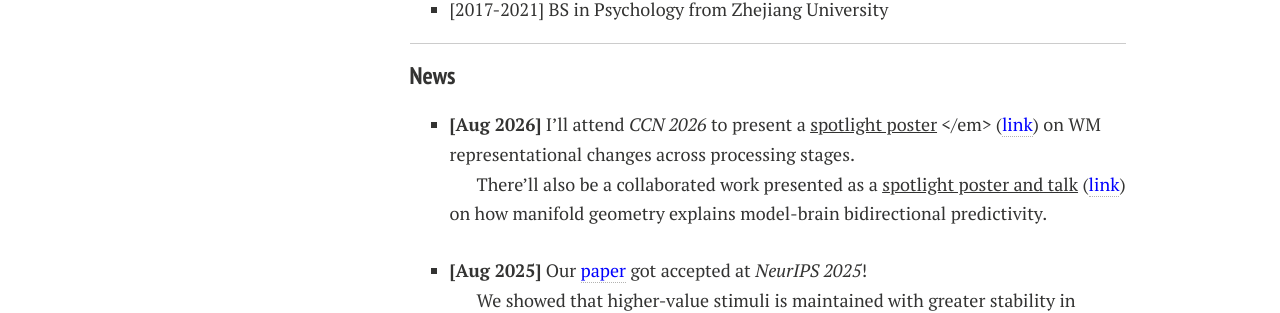
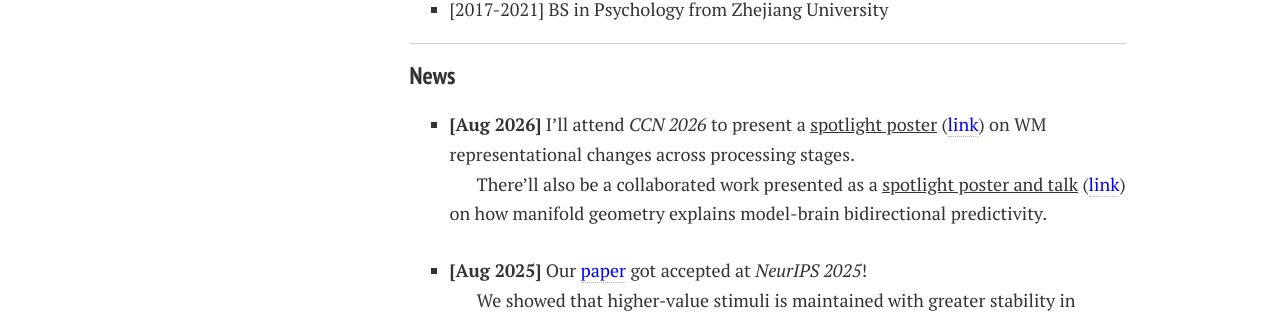
Before and after one commit to Qingqing-Yang-177/Qingqing-Yang-177.github.io, a Jekyll site: the page built from index.md, in a window 1280 px wide. Shown: the part 692-1005 px from the top of the page. Built offline with Jekyll 4.4.1, drawn with Linux system fonts in a browser that asks for light colours; nearby versions of some CDN libraries; comment, search, counter and statistics services are not loaded; a style sheet for code colours, icons or effects is not loaded; our own code applies the rules of GitHub Pages for plain Markdown files.

Commit message:
Update index.md

```diff
--- a/index.md
+++ b/index.md
@@ -22,7 +22,7 @@ I question the neural mechanisms of the goal-directed behaviors in human visual
 
 ---
 ### News
-- **[Aug 2026]** I'll attend *CCN 2026* to present a <u>spotlight poster</u> </em> (<a href="https://openreview.net/pdf?id=Da6XaUvXu7" style="color: blue;">link</a>) on WM representational changes across processing stages.
+- **[Aug 2026]** I'll attend *CCN 2026* to present a <u>spotlight poster</u> (<a href="https://openreview.net/pdf?id=Da6XaUvXu7" style="color: blue;">link</a>) on WM representational changes across processing stages.
 
   There'll also be a collaborated work presented as a <u>spotlight poster and talk</u> (<a href="https://openreview.net/pdf?id=QruHiieHAG" style="color: blue;">link</a>) on how manifold geometry explains model-brain bidirectional predictivity.
 - **[Aug 2025]** Our <a href="https://proceedings.neurips.cc/paper_files/paper/2025/file/534de24424a5056682502acd1fccb005-Paper-Conference.pdf" style="color: blue;"> paper</a> got accepted at *NeurIPS 2025*!
```
